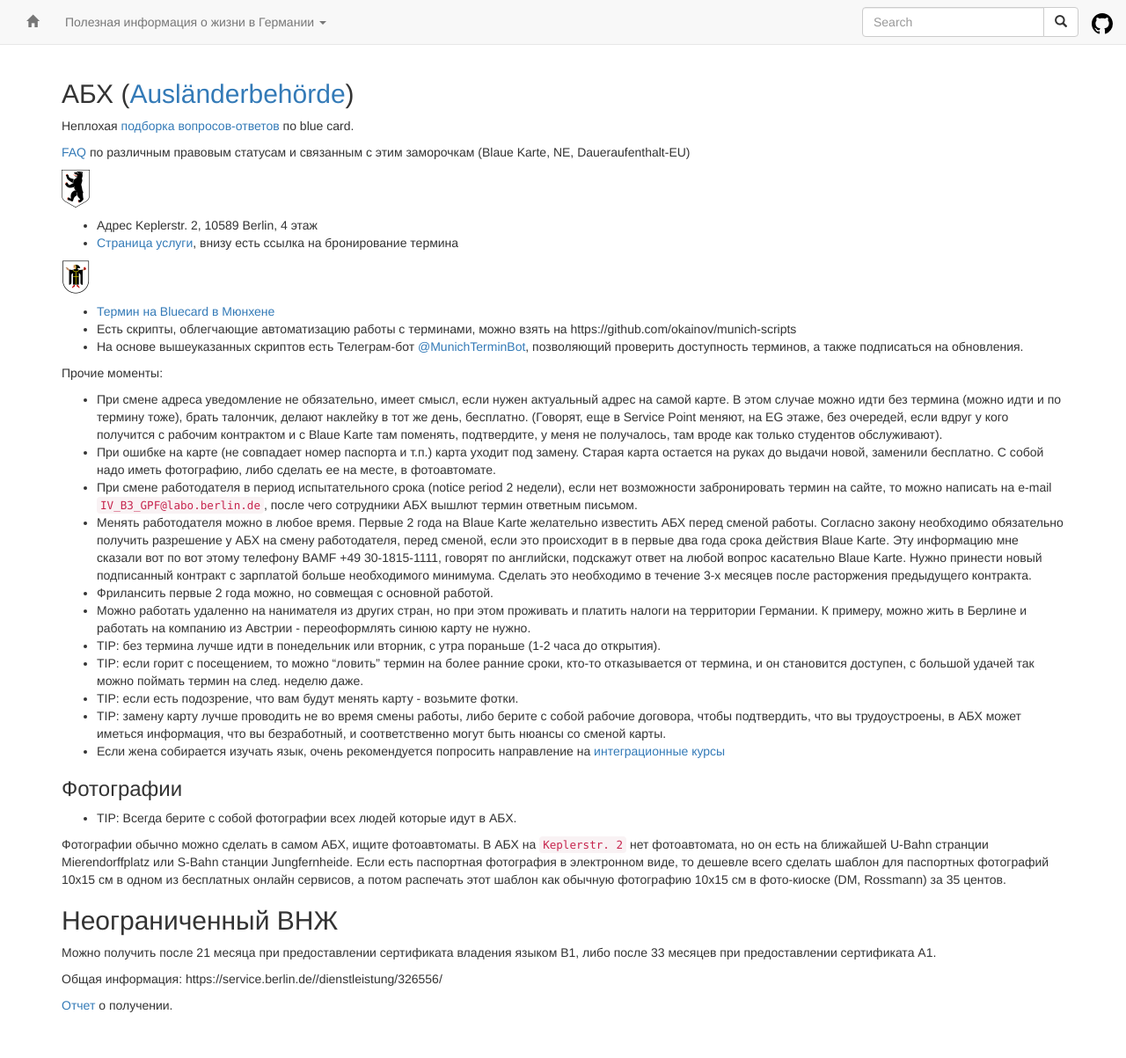
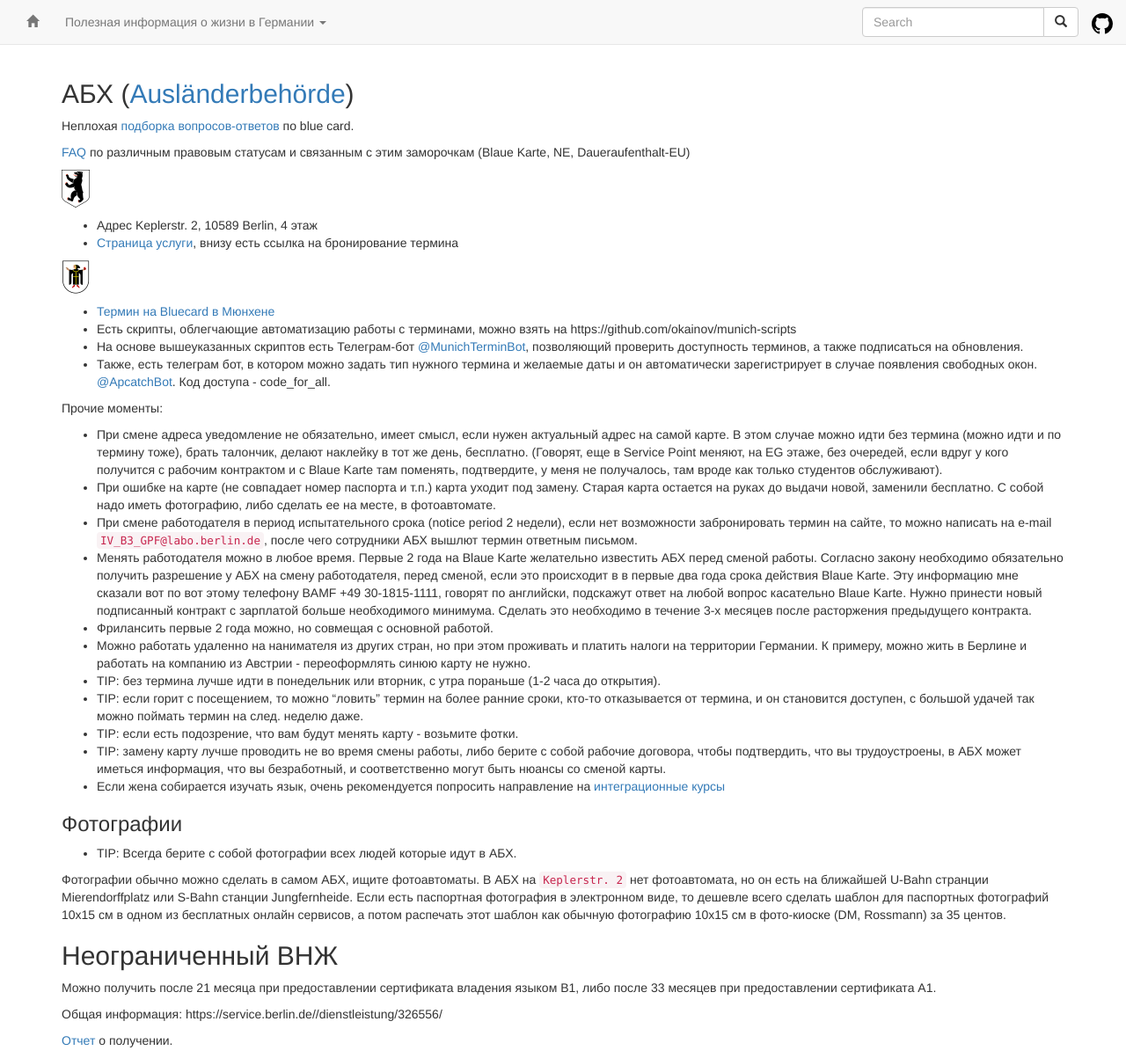
Before and after one commit to ru-de/faq, a Jekyll site: the page built from pages/АБХ.md, in a window 1280 px wide and 1203 px high. Shown: the whole window at 88% size. Built offline with Jekyll 4.4.1, drawn with Linux system fonts in a browser that asks for light colours; nearby versions of some CDN libraries.

Commit message:
Travis #1269: sync github pages

```diff
--- a/pages/АБХ.md
+++ b/pages/АБХ.md
@@ -18,6 +18,7 @@ layout: default
  - [Термин на Bluecard в Мюнхене](https://www.muenchen.de/rathaus/terminvereinbarung_/terminvereinbarung_abh.html?cts=1080627)
  - Есть скрипты, облегчающие автоматизацию работы с терминами, можно взять на https://github.com/okainov/munich-scripts
  - На основе вышеуказанных скриптов есть Телеграм-бот [@MunichTerminBot](https://t.me/MunichTerminBot), позволяющий проверить доступность терминов, а также подписаться на обновления.
+ - Также, есть телеграм бот, в котором можно задать тип нужного термина и желаемые даты и он автоматически зарегистрирует в случае появления свободных окон. [@ApcatchBot](https://t.me/ApcatchBot). Код доступа - code_for_all.
 
 Прочие моменты:
 
```
Also changed, not shown: pages/Авто.md (+1 -1 lines), pages/Регистрация места жительства.md (+1 -0 lines).
